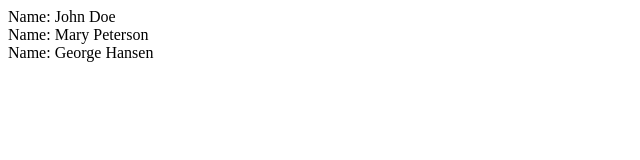
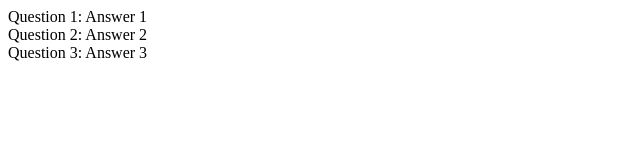
Before and after one commit to kimkesdev/FAQ-structured-data, a plain HTML site: page index.html in a window 1280 px wide. Shown: the full height of the page, 0-640 px from the left. Drawn offline with Linux system fonts and the light colour scheme.

Commit message:
easy questions

```diff
--- /dev/null
+++ b/easy-question.json
@@ -0,0 +1,17 @@
+[
+    {
+        "id": "1",
+        "question": "Question 1",
+        "answer": "Answer 1"
+    },
+    {
+        "id": "2",
+        "question": "Question 2",
+        "answer": "Answer 2"
+    },
+    {
+        "id": "3",
+        "question": "Question 3",
+        "answer": "Answer 3"
+    }
+]
--- a/index.html
+++ b/index.html
@@ -4,12 +4,12 @@
     <meta charset="UTF-8">
     <meta name="viewport" content="width=device-width, initial-scale=1.0">
     <meta http-equiv="X-UA-Compatible" content="ie=edge">
-    <title>JSON Test</title>
+    <title>FAQ JSON</title>
 </head>
 <body>
     <div id="myData"></div>
     <script>
-        fetch('people.json')
+        fetch('easy-question.json')
             .then(function (response) {
                 return response.json();
             })
@@ -23,7 +23,7 @@
             var mainContainer = document.getElementById("myData");
             for (var i = 0; i < data.length; i++) {
                 var div = document.createElement("div");
-                div.innerHTML = 'Name: ' + data[i].firstName + ' ' + data[i].lastName;
+                div.innerHTML = data[i].question + ': ' + data[i].answer;
                 mainContainer.appendChild(div);
             }
         }
--- a/people.json
+++ /dev/null
@@ -1,17 +0,0 @@
-[
-    {
-        "id": "1",
-        "firstName": "John",
-        "lastName": "Doe"
-    },
-    {
-        "id": "2",
-        "firstName": "Mary",
-        "lastName": "Peterson"
-    },
-    {
-        "id": "3",
-        "firstName": "George",
-        "lastName": "Hansen"
-    }
-]
```
